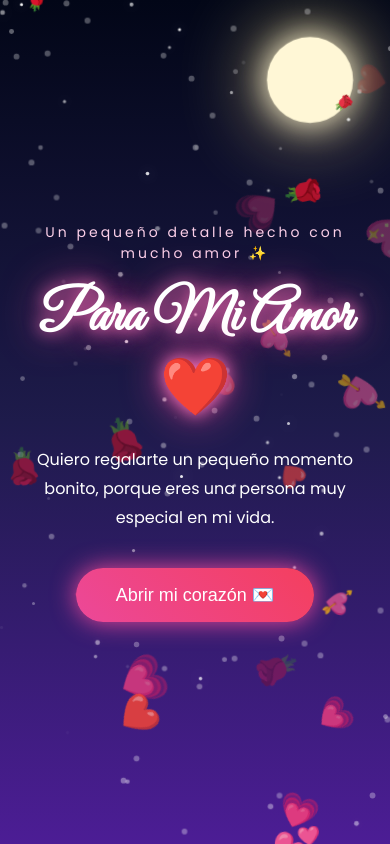
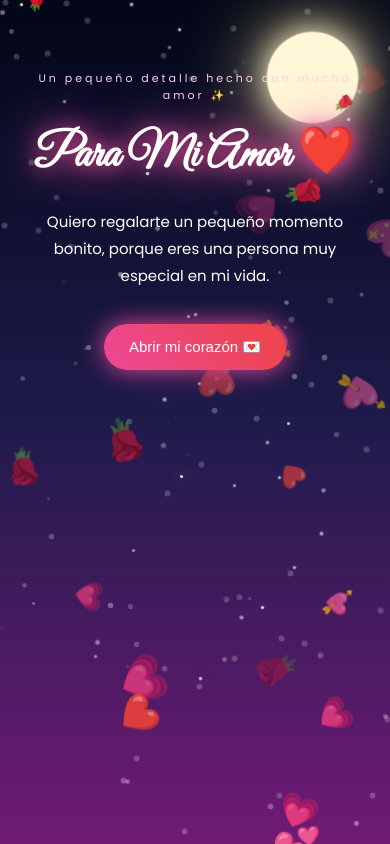
Before and after one commit to tiradoe095-ops/Amor-, a plain HTML site: page index.html in a window 390 px wide. Drawn offline with Linux system fonts and the light colour scheme.

Commit message:
Update style.css

```diff
--- a/style.css
+++ b/style.css
@@ -4,196 +4,303 @@
     box-sizing:border-box;
 }
 
+html{
+    scroll-behavior:smooth;
+}
+
 body{
+
     min-height:100vh;
-    overflow:hidden;
-    font-family:'Poppins',sans-serif;
-    color:white;
+    overflow-x:hidden;
+    overflow-y:auto;
+
     display:flex;
     justify-content:center;
     align-items:center;
-    background:linear-gradient(
+
+    padding:20px;
+
+    font-family:'Poppins',sans-serif;
+
+    color:white;
+
+    background:
+    linear-gradient(
         180deg,
         #020617,
         #1e1b4b,
-        #4c1d95
+        #701a75
     );
-}
-
-
-/* CIELO */
-
-.cielo{
-    position:fixed;
-    inset:0;
-    overflow:hidden;
-    z-index:0;
-}
-
-
-/* LUNA */
-
-.luna{
-    position:absolute;
-    width:130px;
-    height:130px;
-    background:#fff7d6;
-    border-radius:50%;
-    top:70px;
-    right:120px;
-    box-shadow:
-    0 0 30px #fff7d6,
-    0 0 80px #fde68a;
-    animation:brillarLuna 4s infinite alternate;
-}
-
-
-@keyframes brillarLuna{
-
-    from{
-        transform:scale(1);
-    }
-
-    to{
-        transform:scale(1.08);
-    }
 
 }
 
 
-/* ESTRELLAS */
+/* =====================
+   FONDO ANIMADO
+===================== */
 
-.estrella{
-    position:absolute;
-    width:3px;
-    height:3px;
-    background:white;
-    border-radius:50%;
-    box-shadow:0 0 15px white;
-    animation:parpadear 2s infinite;
+
+.cielo{
+
+    position:fixed;
+    inset:0;
+
+    overflow:hidden;
+
+    z-index:0;
+
 }
 
 
-@keyframes parpadear{
+/* Luna */
 
-    50%{
-        opacity:.3;
-        transform:scale(2);
+.luna{
+
+    position:absolute;
+
+    width:140px;
+    height:140px;
+
+    top:70px;
+    right:120px;
+
+    background:#fff7d6;
+
+    border-radius:50%;
+
+    box-shadow:
+    0 0 30px #fff7d6,
+    0 0 80px #fde68a;
+
+    animation:lunaBrillo 4s infinite alternate;
+
+}
+
+
+@keyframes lunaBrillo{
+
+    from{
+
+        transform:scale(1);
+
+    }
+
+    to{
+
+        transform:scale(1.08);
+
     }
 
 }
 
 
 
-/* CONTENEDOR */
+/* Estrellas */
+
+.estrella{
+
+    position:absolute;
+
+    width:3px;
+    height:3px;
+
+    background:white;
+
+    border-radius:50%;
+
+    box-shadow:
+    0 0 15px white;
+
+    animation:
+    parpadeo 2s infinite;
+
+}
+
+
+@keyframes parpadeo{
+
+    50%{
+
+        opacity:.2;
+
+        transform:scale(2);
+
+    }
+
+}
+
+
+
+/* =====================
+   CONTENIDO
+===================== */
+
 
 .contenedor{
 
     position:relative;
+
     z-index:2;
-    width:90%;
+
+    width:100%;
     max-width:850px;
+
     text-align:center;
+
+    padding:30px 15px;
 
 }
 
 
-/* TITULO */
 
 .subtitulo{
 
+    color:#fbcfe8;
+
+    font-size:15px;
+
     letter-spacing:3px;
-    font-size:14px;
-    color:#fbcfe8;
+
     animation:entrada 2s;
 
 }
 
 
+
 h1{
 
+    margin:25px 0;
+
     font-family:'Great Vibes',cursive;
-    font-size:80px;
-    margin:20px 0;
+
+    font-size:clamp(50px,8vw,85px);
+
+    line-height:1.2;
 
     text-shadow:
-    0 0 15px #f472b6,
-    0 0 40px #ec4899;
 
-    animation:latido 3s infinite;
+    0 0 20px #ec4899,
+    0 0 50px #f472b6;
+
+
+    animation:
+    latido 3s infinite;
 
 }
 
 
+
 .texto{
 
+    max-width:650px;
+
+    margin:auto;
+
     font-size:20px;
+
     line-height:1.8;
+
     animation:entrada 3s;
 
 }
 
 
 
-/* BOTON */
+/* =====================
+   BOTON
+===================== */
+
 
 button{
 
     margin-top:35px;
+
     padding:16px 40px;
 
     border:none;
+
     border-radius:50px;
 
+    cursor:pointer;
+
+    color:white;
+
+    font-size:18px;
+
     background:
+
     linear-gradient(
         45deg,
         #ec4899,
-        #f43f5e
+        #ef4444
     );
 
-    color:white;
-    font-size:18px;
-
-    cursor:pointer;
 
     box-shadow:
+
     0 0 25px #ec4899;
+
 
     transition:.4s;
 
 }
 
 
+
 button:hover{
 
     transform:scale(1.1);
+
+    box-shadow:
+
+    0 0 50px #f472b6;
 
 }
 
 
 
-/* CARTA */
+/* =====================
+   CARTA
+===================== */
+
 
 .carta{
 
     display:none;
 
-    margin-top:30px;
+    width:100%;
 
-    padding:40px;
+    max-width:700px;
+
+    margin:35px auto 0;
+
+    padding:40px 35px;
+
+
+    background:
+
+    rgba(255,255,255,.12);
+
+
+    backdrop-filter:blur(15px);
+
+
+    border:
+
+    1px solid rgba(255,255,255,.2);
+
 
     border-radius:30px;
 
-    background:
-    rgba(255,255,255,.12);
-
-    backdrop-filter:blur(15px);
 
     box-shadow:
-    0 0 40px rgba(255,255,255,.2);
 
-    animation:aparecerCarta 1.5s;
+    0 0 40px rgba(255,255,255,.15);
+
+
+    animation:
+
+    aparecerCarta 1.5s;
 
 }
 
@@ -203,9 +310,9 @@ button:hover{
 
     font-family:'Great Vibes',cursive;
 
-    font-size:60px;
+    font-size:65px;
 
-    margin-bottom:20px;
+    margin-bottom:25px;
 
 }
 
@@ -225,9 +332,9 @@ button:hover{
 
 .final{
 
-    margin-top:25px;
+    margin-top:30px;
 
-    font-size:25px;
+    font-size:28px;
 
     animation:brillo 2s infinite;
 
@@ -235,7 +342,10 @@ button:hover{
 
 
 
-/* CORAZONES */
+/* =====================
+   CORAZONES Y PETALOS
+===================== */
+
 
 .corazon{
 
@@ -243,15 +353,12 @@ button:hover{
 
     bottom:-50px;
 
-    font-size:25px;
+    animation:
 
-    animation:subir 8s linear forwards;
+    subir 8s linear forwards;
 
 }
 
-
-
-/* PETALOS */
 
 .petalo{
 
@@ -259,9 +366,9 @@ button:hover{
 
     top:-50px;
 
-    font-size:25px;
+    animation:
 
-    animation:caer 8s linear forwards;
+    caer 8s linear forwards;
 
 }
 
@@ -269,6 +376,7 @@ button:hover{
 
 
 @keyframes subir{
+
 
     from{
 
@@ -297,11 +405,14 @@ button:hover{
 
 @keyframes caer{
 
+
     to{
 
         transform:
+
         translateY(120vh)
         rotate(360deg);
+
 
         opacity:0;
 
@@ -312,19 +423,29 @@ button:hover{
 
 
 
+/* =====================
+   ANIMACIONES
+===================== */
+
+
 @keyframes entrada{
 
     from{
 
         opacity:0;
-        transform:translateY(40px);
+
+        transform:
+        translateY(40px);
 
     }
+
 
     to{
 
         opacity:1;
-        transform:translateY(0);
+
+        transform:
+        translateY(0);
 
     }
 
@@ -333,6 +454,7 @@ button:hover{
 
 
 @keyframes latido{
+
 
     50%{
 
@@ -346,10 +468,14 @@ button:hover{
 
 @keyframes aparecerCarta{
 
+
     from{
 
         opacity:0;
-        transform:scale(.5);
+
+        transform:
+        scale(.5)
+        translateY(50px);
 
     }
 
@@ -357,7 +483,10 @@ button:hover{
     to{
 
         opacity:1;
-        transform:scale(1);
+
+        transform:
+        scale(1)
+        translateY(0);
 
     }
 
@@ -367,9 +496,12 @@ button:hover{
 
 @keyframes brillo{
 
+
     50%{
 
-        text-shadow:0 0 25px white;
+        text-shadow:
+
+        0 0 25px white;
 
     }
 
@@ -377,45 +509,143 @@ button:hover{
 
 
 
-/* CELULAR */
+/* =====================
+   TABLET
+===================== */
 
-@media(max-width:600px){
 
-    h1{
+@media(max-width:768px){
 
-        font-size:55px;
+
+    body{
+
+        align-items:flex-start;
+
+    }
+
+
+    .contenedor{
+
+        padding-top:70px;
 
     }
 
 
     .luna{
 
-        width:80px;
-        height:80px;
-        right:40px;
-        top:40px;
+        width:85px;
+
+        height:85px;
+
+        top:35px;
+
+        right:35px;
 
     }
 
 
     .texto{
 
-        font-size:16px;
+        font-size:17px;
 
     }
 
 
     .carta{
 
-        padding:25px;
+        padding:30px 20px;
 
     }
 
 
     .carta h2{
 
+        font-size:50px;
+
+    }
+
+
+    .carta p{
+
+        font-size:16px;
+
+    }
+
+}
+
+
+
+/* =====================
+   CELULARES PEQUEÑOS
+===================== */
+
+
+@media(max-width:400px){
+
+
+    body{
+
+        padding:10px;
+
+    }
+
+
+    .contenedor{
+
+        padding-top:60px;
+
+    }
+
+
+    h1{
+
         font-size:45px;
 
     }
 
-}
+
+    .subtitulo{
+
+        font-size:11px;
+
+    }
+
+
+    .texto{
+
+        font-size:15px;
+
+    }
+
+
+    button{
+
+        font-size:15px;
+
+        padding:14px 25px;
+
+    }
+
+
+    .carta{
+
+        padding:20px 15px;
+
+    }
+
+
+    .carta h2{
+
+        font-size:42px;
+
+    }
+
+
+    .carta p{
+
+        font-size:14px;
+
+    }
+
+
+    }
```
